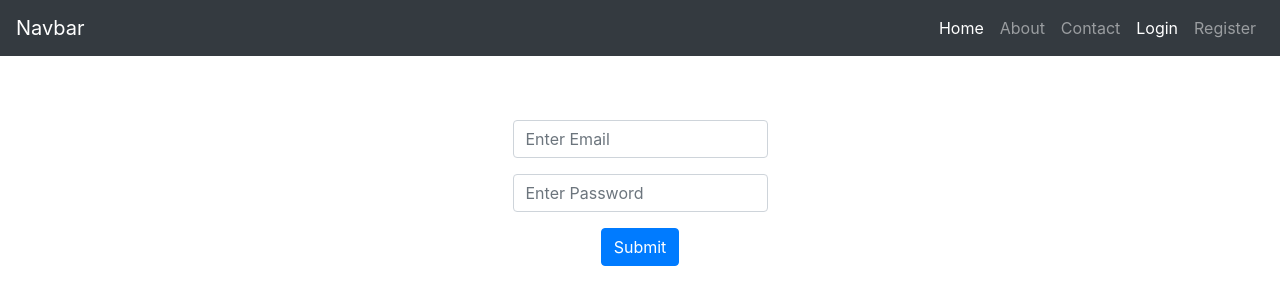
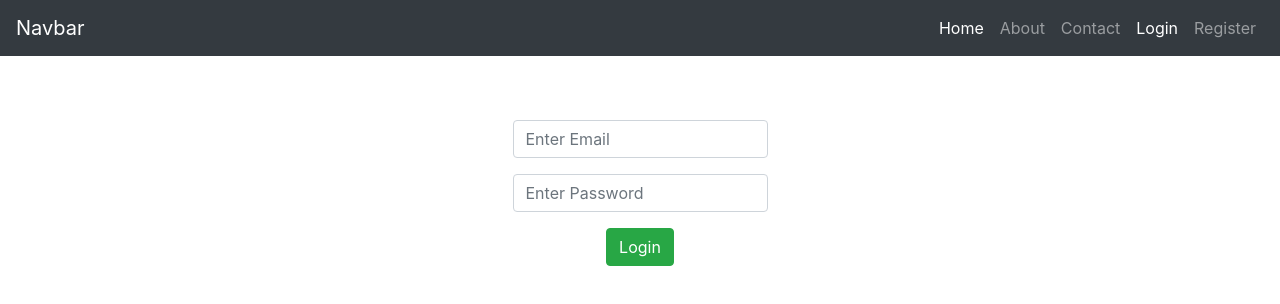
Before and after one commit to mrutyunjaydash/MERNProject, a React (Create React App) app in the folder client/: page /login in a window 1280 px wide. Shown: the top 304 px of the page. Built offline with nearby package versions, Linux system fonts and the light colour scheme.

Commit message:
style changes

```diff
--- a/client/src/components/Login.js
+++ b/client/src/components/Login.js
@@ -17,7 +17,7 @@
                                 <input type="password" class="form-control" placeholder="Enter Password" aria-label="password" aria-describedby="basic-addon1"></input>
                                 </div>
                         </div>
-                        <button type="submit" class="btn btn-primary">Submit</button>
+                        <button type="submit" class="btn btn-success">Login</button>
                    </form>
                    </div>
                </div>
@@ -26,4 +26,4 @@
     );
 };
 
-export default Login;<p>login</p>
+export default Login;
```
